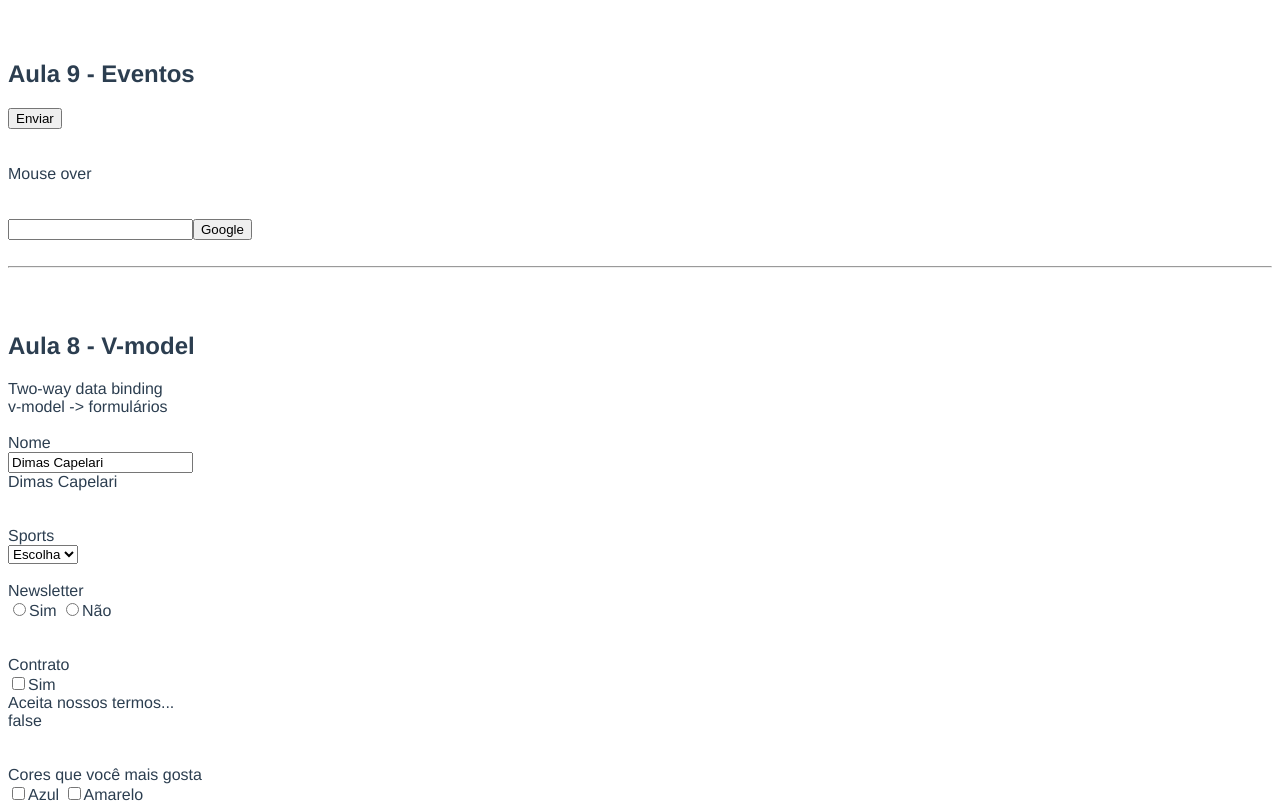
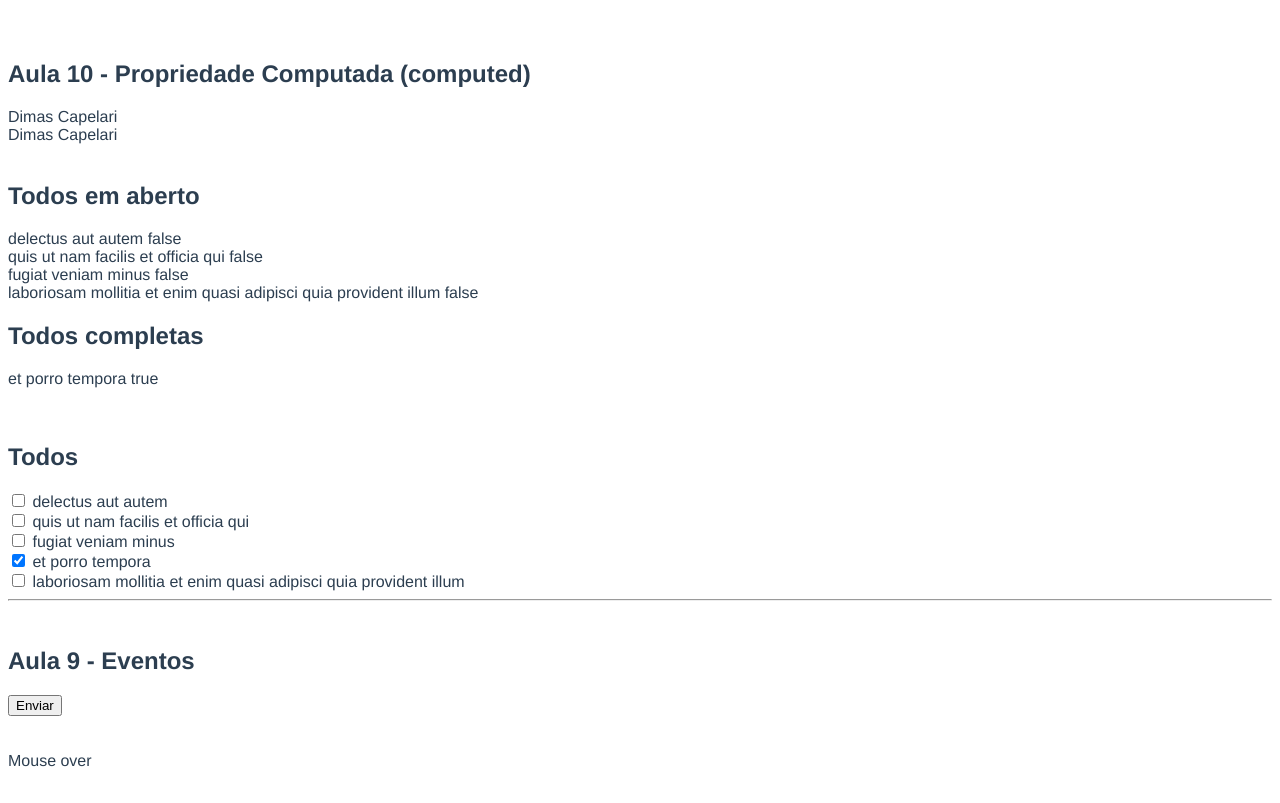
Before and after one commit to dimascapelari/VueJS-Tiago-Matos, a Vue app: page / in a window 1280 px wide. Shown: the top 803 px of the page. Built offline with nearby package versions, Linux system fonts and the light colour scheme.

Commit message:
aula 10 - propriedades computadas

```diff
--- a/src/App.vue
+++ b/src/App.vue
@@ -1,4 +1,8 @@
 <template>
+  <h2>Aula 10 - Propriedade Computada (computed)</h2>
+  <AulaDezPropriedadeComputada />
+  <hr />
+  <br />
   <h2>Aula 9 - Eventos</h2>
   <AulaNoveEventos />
   <br />
@@ -33,11 +37,13 @@ import AulaOitoVmodel from "./components/AulaOitoVmodel.vue";
 import AulaSeteClassStyle from "./components/AulaSeteClassStyle.vue";
 import AulaCincoSeisVforVbind from "./components/AulaCincoSeisVforVbind.vue";
 import AulaQuatroCondicionais from "./components/AulaQuatroCondicionais.vue";
+import AulaDezPropriedadeComputada from "./components/AulaDezPropriedadeComputada.vue";
 
 export default {
   name: "App",
   components: {
     TheHeader,
+    AulaDezPropriedadeComputada,
     AulaNoveEventos,
     AulaOitoVmodel,
     AulaSeteClassStyle,
--- /dev/null
+++ b/src/components/AulaDezPropriedadeComputada.vue
@@ -0,0 +1,92 @@
+<template>
+  <div>
+    {{ user.first_name }} {{ user.last_name }}
+    <br />
+    {{ fullName }}
+    <br />
+    <!-- --------------- -->
+    <br />
+
+    <h2>Todos em aberto</h2>
+    <div v-for="(todo, index) in naoCompletadas" :key="index">
+      {{ todo.title }} <span>{{ todo.completed }}</span>
+    </div>
+
+    <h2>Todos completas</h2>
+    <div v-for="(todo, index) in completadas" :key="index">
+      {{ todo.title }} <span>{{ todo.completed }}</span>
+    </div>
+
+    <br />
+    <br />
+    <h2>Todos</h2>
+    <div v-for="(todo, index) in todos" :key="index">
+      <input v-model="todo.completed" type="checkbox" />
+
+      {{ todo.title }}
+    </div>
+  </div>
+</template>
+
+<script>
+export default {
+  name: "AulaDezPropriedadeComputada",
+  data() {
+    return {
+      user: {
+        first_name: "Dimas",
+        last_name: "Capelari",
+      },
+      todos: [
+        {
+          userId: 1,
+          id: 1,
+          title: "delectus aut autem",
+          completed: false,
+          imgSrc: "https://via.placeholder.com/150",
+        },
+        {
+          userId: 1,
+          id: 2,
+          title: "quis ut nam facilis et officia qui",
+          completed: false,
+          imgSrc: "https://via.placeholder.com/150",
+        },
+        {
+          userId: 1,
+          id: 3,
+          title: "fugiat veniam minus",
+          completed: false,
+        },
+        {
+          userId: 1,
+          id: 4,
+          title: "et porro tempora",
+          completed: true,
+        },
+        {
+          userId: 1,
+          id: 5,
+          title:
+            "laboriosam mollitia et enim quasi adipisci quia provident illum",
+          completed: false,
+        },
+      ],
+    };
+  },
+  computed: {
+    fullName() {
+      return `${this.user.first_name} ${this.user.last_name} `;
+    },
+
+    naoCompletadas() {
+      return this.todos.filter((todo) => !todo.completed);
+    },
+    completadas() {
+      return this.todos.filter((todo) => todo.completed);
+    },
+  },
+};
+</script>
+
+<style></style>
--- a/src/main.js
+++ b/src/main.js
@@ -1,4 +1,4 @@
 import { createApp } from 'vue'
 import App from './App.vue'
 
-createApp(App).mount('#app')
+window.app = createApp(App).mount('#app')
```
